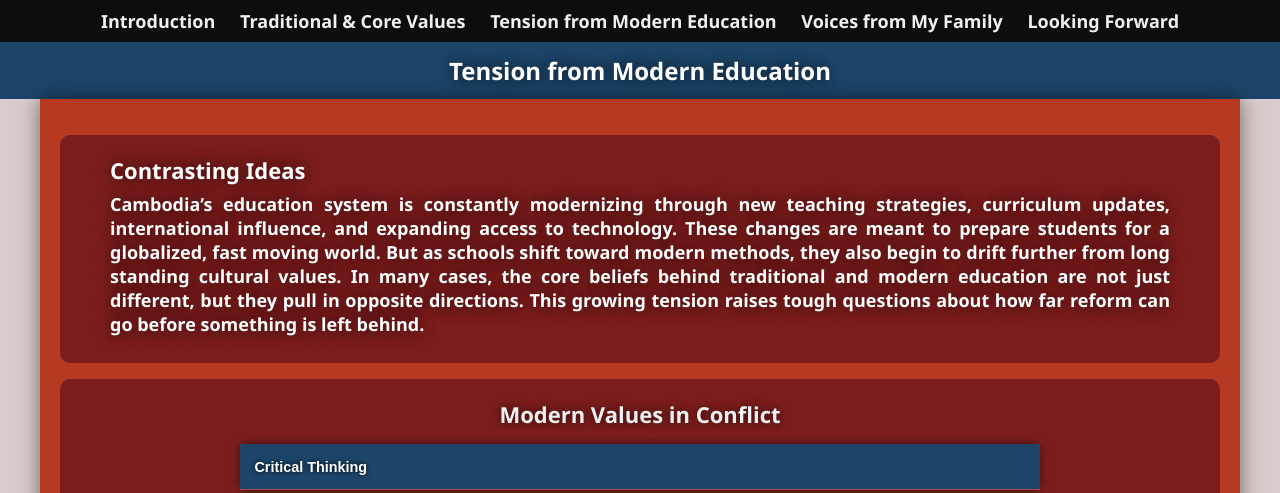
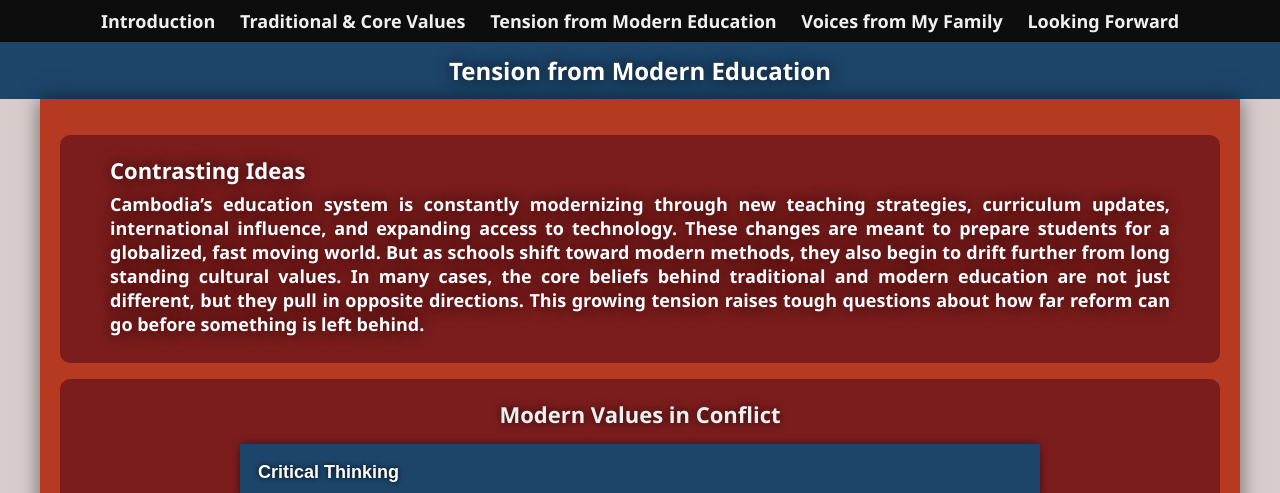
Before and after one commit to alux79/alux79.github.io, a plain HTML site: page modern.html in a window 1280 px wide. Shown: the part 240-733 px from the top of the page. Drawn offline with Linux system fonts and the light colour scheme.

Commit message:
Update styles.css

```diff
--- a/styles.css
+++ b/styles.css
@@ -210,7 +210,7 @@ footer {
 .accordion-toggle {
     width: 100%;
     padding: 1em;
-    font-size: 1.2em;
+    font-size: 18px;
     font-weight: bold;
     background: #1D456A;
     color: white;
@@ -232,8 +232,7 @@ footer {
     transition: max-height 0.4s ease-out, padding 0.3s ease;
     background: #922121;
     color: #f3ecec;
-    font-size: 1em;
-    line-height: 1.5;
+    font-size: 15px;
     border-top: 1px solid rgba(255,255,255,0.2);
     padding: 0 2em;
     text-shadow: 0 0 5px black;
```
